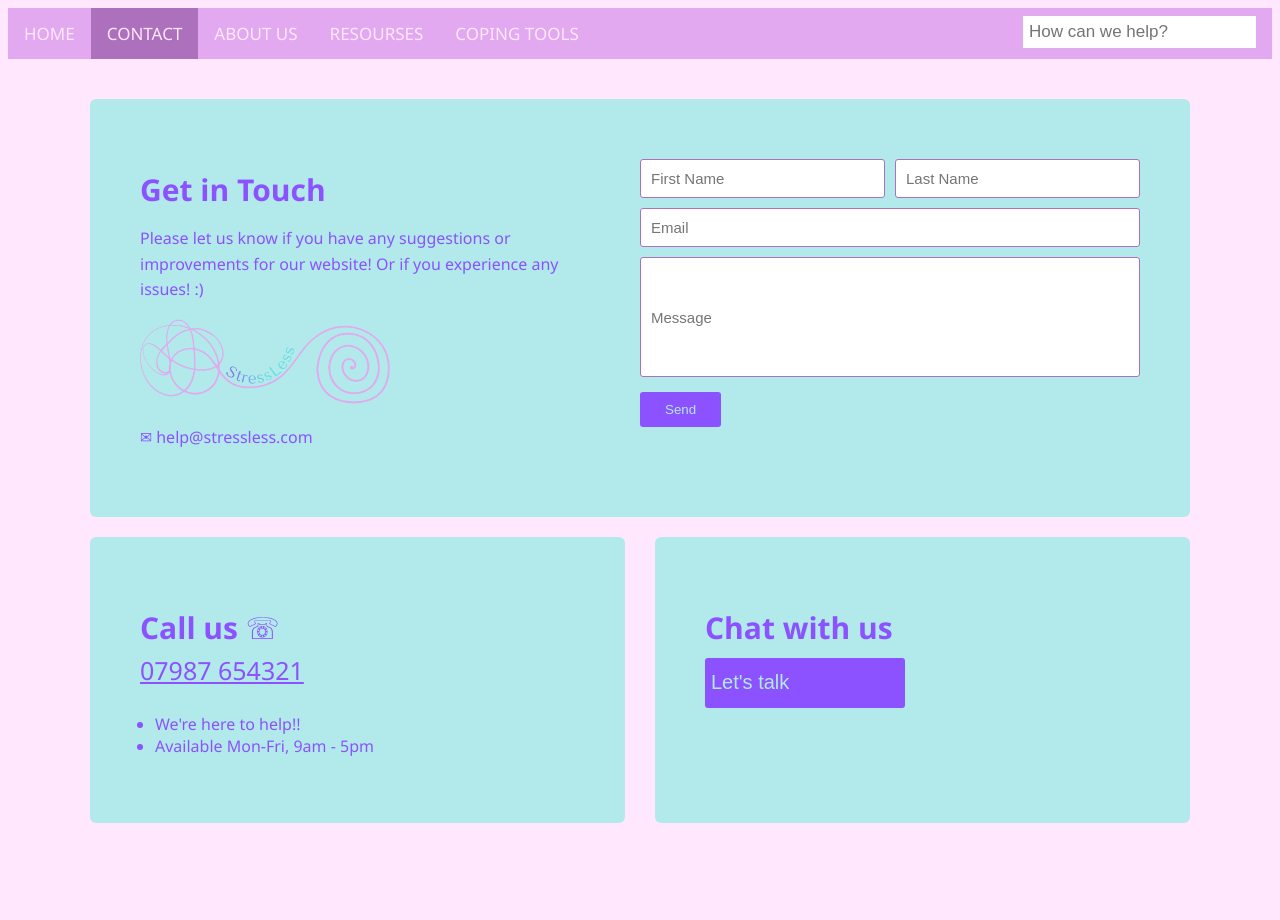
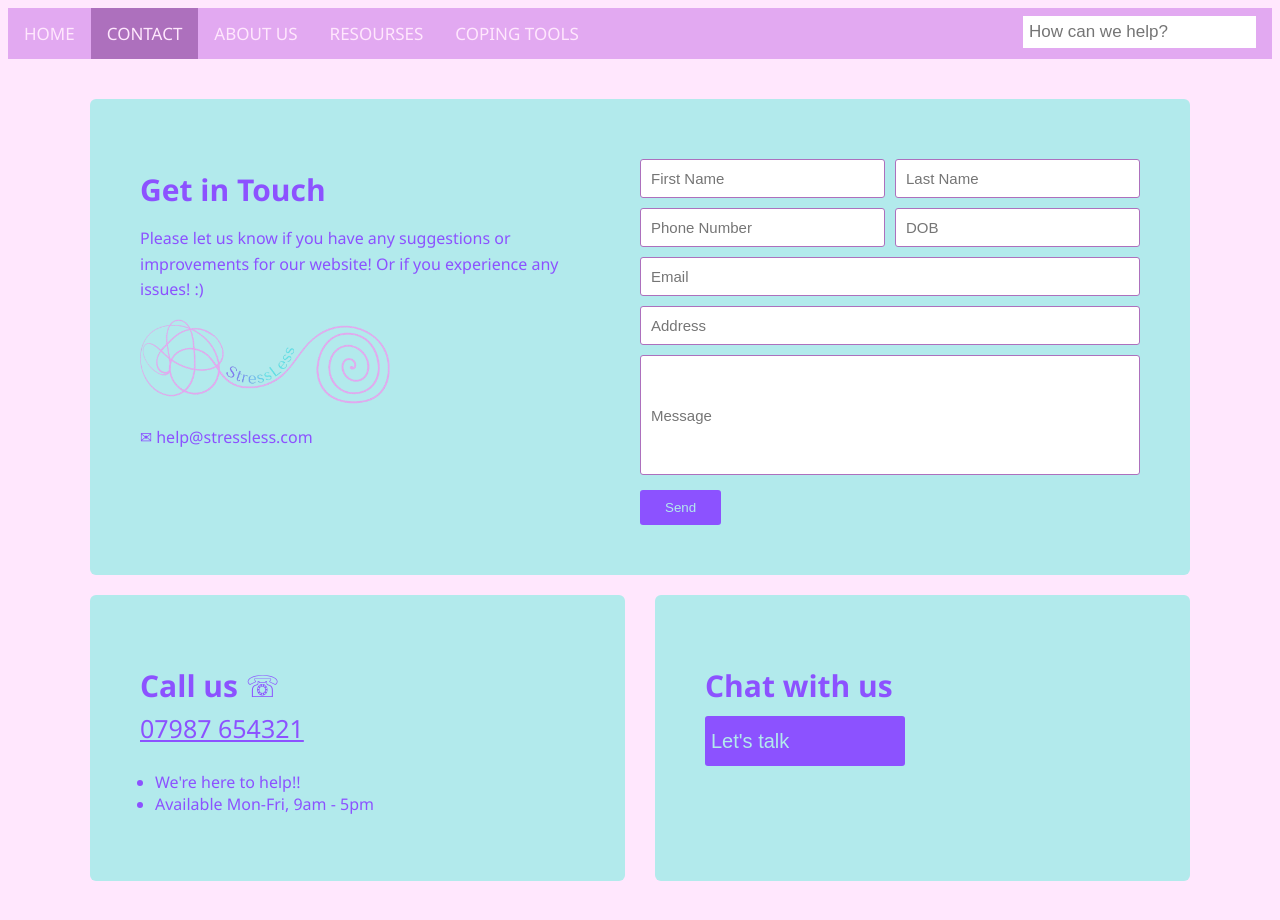
Before and after one commit to rosieguiney/COM109-Coursework2, a plain HTML site: page CONTACT-US/contactHTML.html in a window 1280 px wide. Before the commit the page ends 863 px from the top, so only its background shows below. Drawn offline with nearby package versions, Linux system fonts and the light colour scheme.

Commit message:
Enhance contact form with additional fields and validation
Added phone number and date of birth fields to the contact form. Included error popup for form validation.

```diff
--- a/CONTACT-US/contactHTML.html
+++ b/CONTACT-US/contactHTML.html
@@ -3,7 +3,25 @@
     <head>
         <title>StressLess-Contact</title>
         <link rel="stylesheet" href="contactCSS.css">
+
+        <script src="https://code.jquery.com/jquery-3.6.0.min.js"></script>
+
+        <link rel="stylesheet" href="https://code.jquery.com/ui/1.13.2/themes/base/jquery-ui.css">
+        <script src="https://code.jquery.com/ui/1.13.2/jquery-ui.min.js"></script>
+
         <script src="contactJS.js"></script>
+        <script>
+            $(function () {
+                $("#dob").datepicker({
+                    changeMonth: true,
+                    changeYear: true,
+                    yearRange: "1900:2026",
+                    dateFormat: "dd/mm/yy",
+                    maxDate: 0
+                });
+            });
+        </script>
+
     </head>
     <body>
         <!-- Navigation bar -->
@@ -38,13 +56,19 @@
             <!--Top right-->
             <div class="rightBody">
 
-               <form name="Contact" onsubmit="return validateForm()">
+               <form name="Contact">
                 <div class="row">
                     <input type="text" id="firstName" placeholder="First Name">
                     <input type="text" id="lastName" placeholder="Last Name">
                 </div>
 
+                <div class="row">
+                    <input type="tel" id="phonenum" placeholder="Phone Number">
+                    <input type="text" id="dob" placeholder="DOB">
+                </div>
+
                 <input type="email" id="email" placeholder="Email">
+                <input type="text" id="address" placeholder="Address">
                 <input class="mesBox" type="text" id="message" placeholder="Message">
 
                 <button type="submit">Send</button>
@@ -52,6 +76,13 @@
                </form>
             </div>
 
+        </div>
+
+        <div id="errorPopup" class="popup">
+            <div class="popupContent">
+                <span id="closePopup">&times;</span>
+                <div id="popupErrors"></div>
+            </div>
         </div>
 
         <div class="lowerBox">
```
